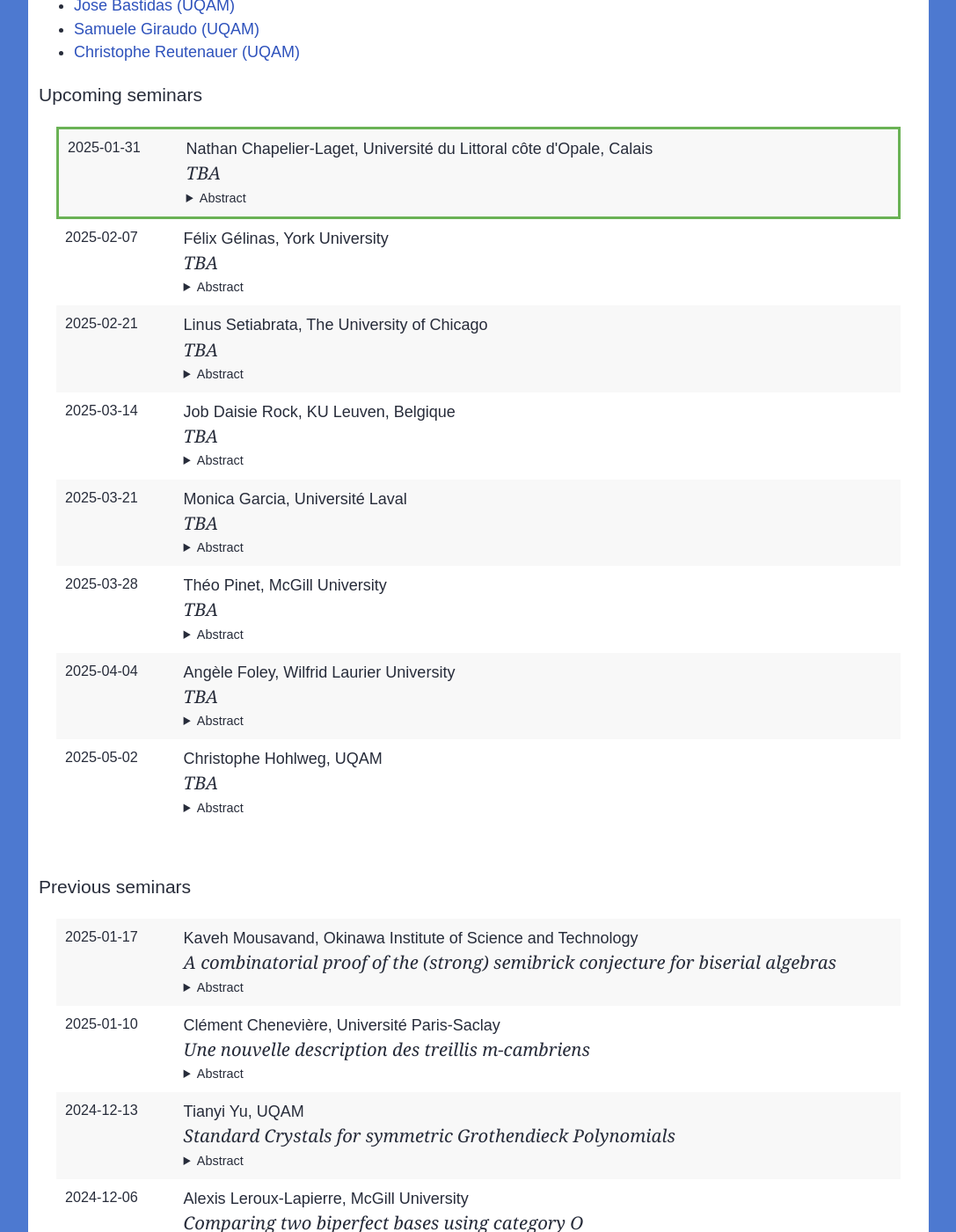
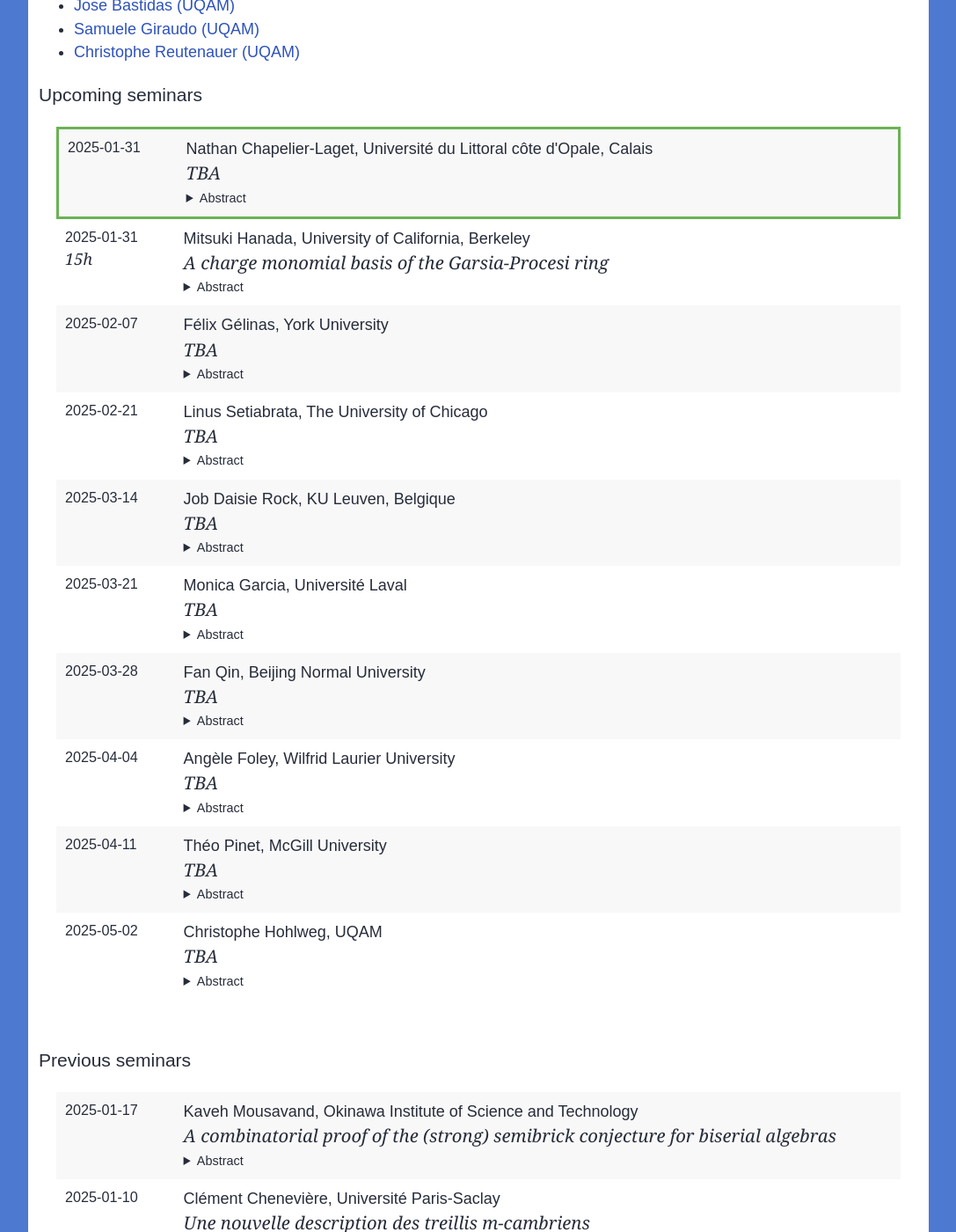
Before and after one commit to lacim-uqam/lacim-uqam.github.io, a Jekyll site: the page built from en/seminar.md, in a window 1280 px wide and 1400 px high, scrolled down 715 px. Shown: the whole window at 88% size, without its empty margins (96-1183 px from the left). Built offline with Jekyll 4.4.1, drawn with Linux system fonts in a browser that asks for light colours; formulas are drawn with MathJax 3; our own code applies the rules of GitHub Pages for plain Markdown files.

Commit message:
Update lacim-seminar.yml

```diff
--- a/_data/lacim-seminar.yml
+++ b/_data/lacim-seminar.yml
@@ -3,6 +3,14 @@
   title: >
     TBA
   date: 2025-05-02
+  abstract: >
+    TBA
+
+- speaker: Théo Pinet
+  affiliation: McGill University
+  title: >
+    TBA
+  date: 2025-04-11
   abstract: >
     TBA
 
@@ -14,8 +22,8 @@
   abstract: >
     TBA
 
-- speaker: Théo Pinet
-  affiliation: McGill University
+- speaker: Fan Qin
+  affiliation: Beijing Normal University
   title: >
     TBA
   date: 2025-03-28
@@ -53,6 +61,29 @@
   date: 2025-02-07
   abstract: >
     TBA
+
+- speaker: Mitsuki Hanada
+  affiliation: University of California, Berkeley
+  title: >
+    A charge monomial basis of the Garsia-Procesi ring
+  date: 2025-01-31
+  time: 15h
+  abstract: >
+    The two well-known monomial bases of the (classical) coinvariant ring, the
+    Artin basis and the descent basis, are indexed by permutations and
+    correspond to the statistics inv and maj respectively. Both bases give
+    combinatorial explanations for the Hilbert series of the coinvariant ring,
+    which is $[n]_q!$.
+
+    We construct a basis of the Garsia-Procesi ring $R_\mu$, a quotient of the
+    coinvariant ring, using the catabolizability type of standard Young tableaux
+    and the charge statistic. This basis is  a subset of the descent basis and
+    is compatible with the Hilbert series of $R_\mu$ in the same manner.  Our
+    construction of the basis provides the first direct connection between the
+    combinatorics of the basis with the combinatorial formula for the modified
+    Hall-Littlewood polynomials $\tilde{H}_\mu[X;q]$, due to Lascoux. We use
+    this description to give an elementary proof of the fact that the graded
+    Frobenius character of $R_{\mu}$ is given by $\tilde{H}_\mu[X;q]$.
 
 - speaker: Nathan Chapelier-Laget
   affiliation: Université du Littoral côte d'Opale, Calais
```
